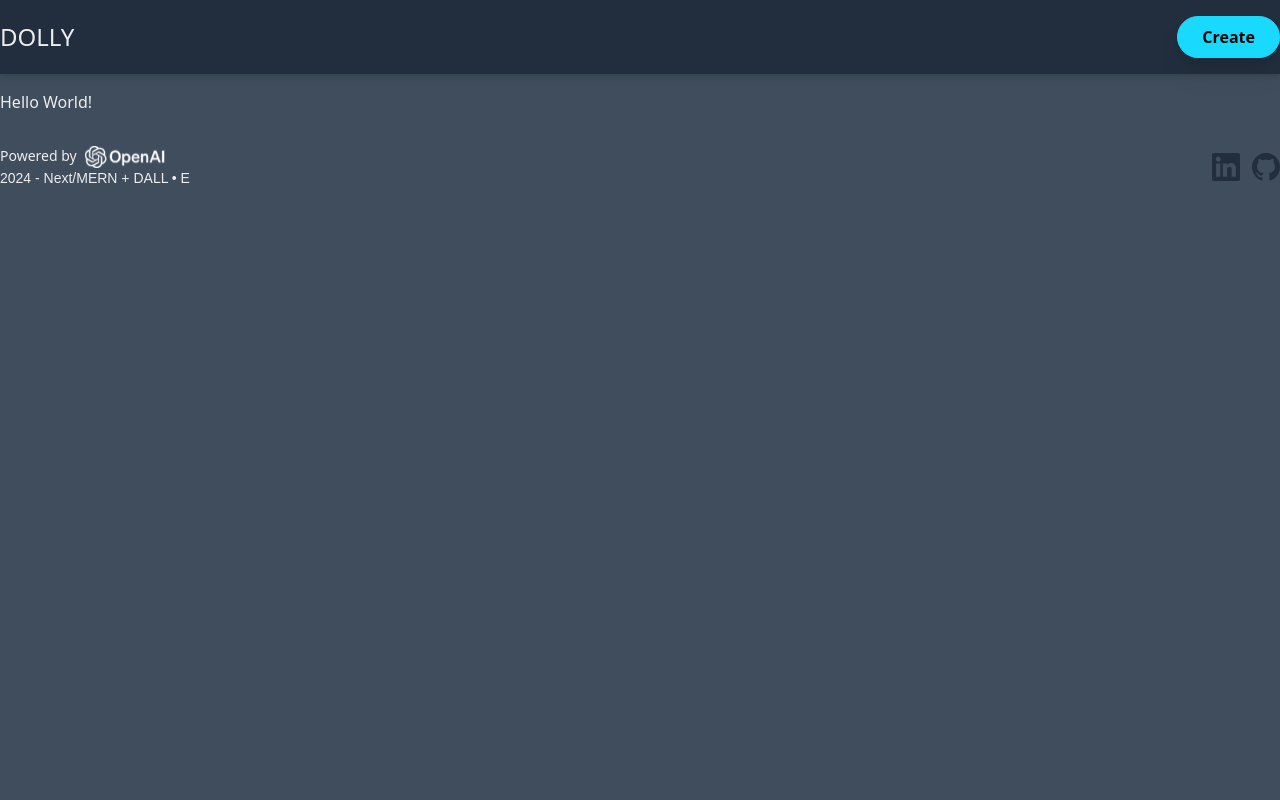
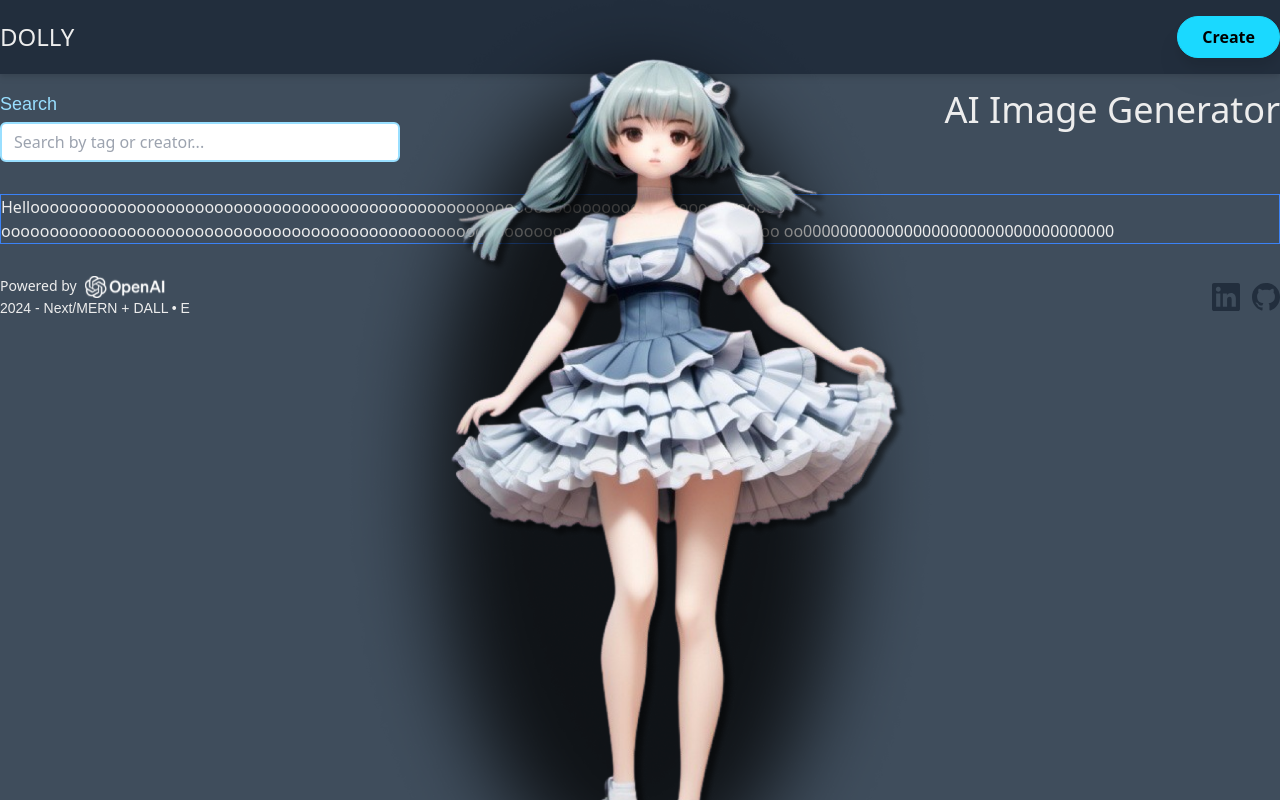
Before and after one commit to rkmiller131/dolly, a Next.js app: page / in a window 1280 px wide. Built offline with nearby package versions, Linux system fonts and the light colour scheme; a web font is replaced by a local one.

Commit message:
Added initial dolly img

```diff
--- a/app/page.tsx
+++ b/app/page.tsx
@@ -1,8 +1,38 @@
+import Image from "next/image";
 
 export default function Home() {
   return (
-    <div className="">
-      Hello World!
+    <div className="flex flex-col gap-8">
+      <div className="hidden fixed z-2 lg:flex self-center min-h-[87dvh] mt-[-8%]">
+        <div className="relative">
+          <Image
+            src="/dolly.png"
+            height={1100}
+            width={600}
+            alt="Dolly Character"
+            priority={true}
+          />
+        </div>
+      </div>
+      <div className="flex flex-col-reverse gap-4 md:flex-row md:gap-0 md:justify-between">
+        <div className="flex flex-col gap-1">
+          <label htmlFor="search" className="font-primary text-accent text-sm md:text-lg">
+            Search
+          </label>
+          <input
+            type="text"
+            id="search"
+            placeholder="Search by tag or creator..."
+            className="text-primary px-3 border-2 border-accent rounded-md h-[40px] md:w-[400px] focus:outline-none"
+          />
+        </div>
+        <h2 className="text-2xl self-end md:text-4xl md:self-start">
+          AI Image Generator
+        </h2>
+      </div>
+      <div className="grid max-h-[68vh] overflow-hidden border border-blue-500">
+        Helloooooooooooooooooooooooooooooooooooooooooooooooooooooooooooooooooooooooooooooo ooooooooooooooooooooooooooooooooooooooooooooooooooooooooooooooo ooooooooooooooooo oo0000000000000000000000000000000000
+      </div>
     </div>
   );
 }
```
Also changed, not shown: public/dolly.png (added), public/dollyai.webp (added).
